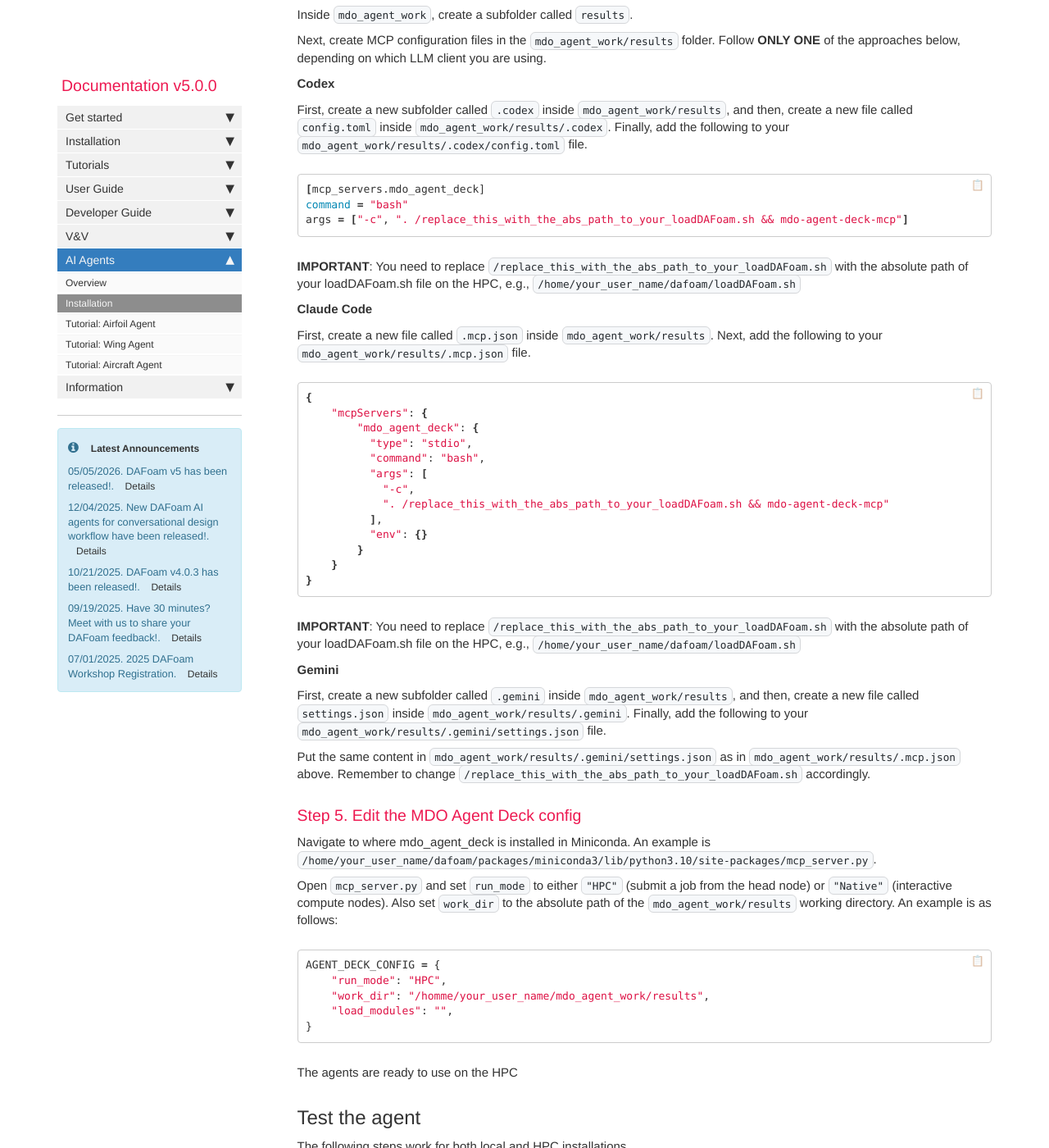
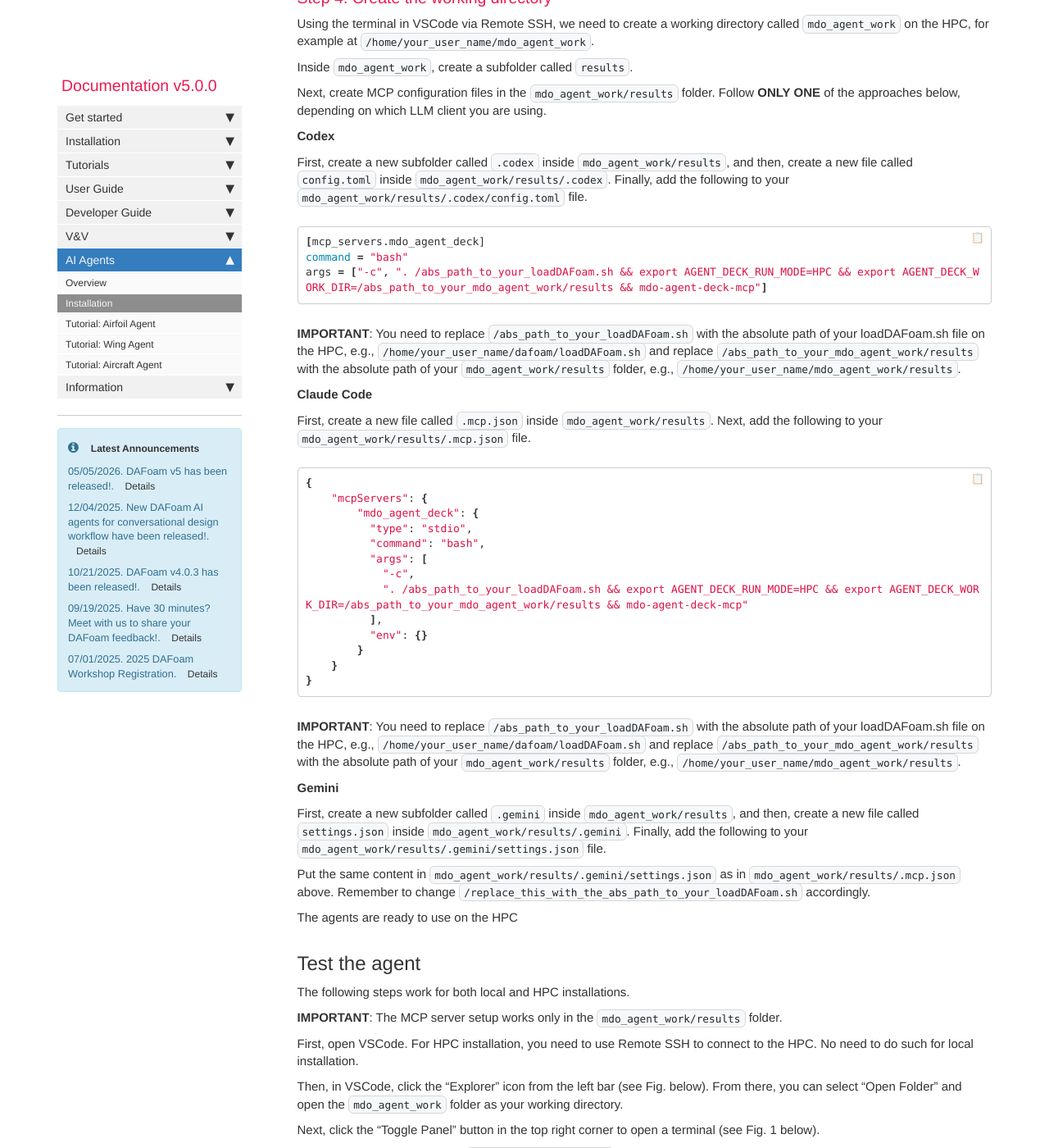
Before and after one commit to DAFoam/DAFoam.github.io, a Jekyll site: the page built from pages/mydoc/mydoc_ai_assistant_installation.md, in a window 1280 px wide and 1400 px high, scrolled down 2755 px. Shown: the whole window at 82% size. Built offline with Jekyll 4.4.1, drawn with Linux system fonts in a browser that asks for light colours; comment, search, counter and statistics services are not loaded; some of the changed text lies outside the part shown.

Commit message:
content update

````diff
--- a/pages/mydoc/mydoc_ai_assistant_installation.md
+++ b/pages/mydoc/mydoc_ai_assistant_installation.md
@@ -121,10 +123,10 @@ First, create a new subfolder called `.codex` inside `mdo_agent_work/results`, a
 ```bash
 [mcp_servers.mdo_agent_deck]
 command = "bash"
-args = ["-c", ". /replace_this_with_the_abs_path_to_your_loadDAFoam.sh && mdo-agent-deck-mcp"]
+args = ["-c", ". /abs_path_to_your_loadDAFoam.sh && export AGENT_DECK_RUN_MODE=HPC && export AGENT_DECK_WORK_DIR=/abs_path_to_your_mdo_agent_work/results && mdo-agent-deck-mcp"]
 ```
 
-**IMPORTANT**: You need to replace `/replace_this_with_the_abs_path_to_your_loadDAFoam.sh` with the absolute path of your loadDAFoam.sh file on the HPC, e.g., `/home/your_user_name/dafoam/loadDAFoam.sh`
+**IMPORTANT**: You need to replace `/abs_path_to_your_loadDAFoam.sh` with the absolute path of your loadDAFoam.sh file on the HPC, e.g., `/home/your_user_name/dafoam/loadDAFoam.sh` and replace `/abs_path_to_your_mdo_agent_work/results` with the absolute path of your `mdo_agent_work/results` folder, e.g., `/home/your_user_name/mdo_agent_work/results`.
 
 **Claude Code**
 
@@ -138,7 +140,7 @@ First, create a new file called `.mcp.json` inside `mdo_agent_work/results`. Nex
           "command": "bash",
           "args": [
             "-c",
-            ". /replace_this_with_the_abs_path_to_your_loadDAFoam.sh && mdo-agent-deck-mcp"
+            ". /abs_path_to_your_loadDAFoam.sh && export AGENT_DECK_RUN_MODE=HPC && export AGENT_DECK_WORK_DIR=/abs_path_to_your_mdo_agent_work/results && mdo-agent-deck-mcp"
           ],
           "env": {}
         }
@@ -146,7 +148,7 @@ First, create a new file called `.mcp.json` inside `mdo_agent_work/results`. Nex
 }
 ```
 
-**IMPORTANT**: You need to replace `/replace_this_with_the_abs_path_to_your_loadDAFoam.sh` with the absolute path of your loadDAFoam.sh file on the HPC, e.g., `/home/your_user_name/dafoam/loadDAFoam.sh`
+**IMPORTANT**: You need to replace `/abs_path_to_your_loadDAFoam.sh` with the absolute path of your loadDAFoam.sh file on the HPC, e.g., `/home/your_user_name/dafoam/loadDAFoam.sh` and replace `/abs_path_to_your_mdo_agent_work/results` with the absolute path of your `mdo_agent_work/results` folder, e.g., `/home/your_user_name/mdo_agent_work/results`.
 
 
 **Gemini**
@@ -155,20 +157,6 @@ First, create a new subfolder called `.gemini` inside `mdo_agent_work/results`,
 
 Put the same content in `mdo_agent_work/results/.gemini/settings.json` as in `mdo_agent_work/results/.mcp.json` above. Remember to change `/replace_this_with_the_abs_path_to_your_loadDAFoam.sh` accordingly.
 
-
-### Step 5. Edit the MDO Agent Deck config
-
-Navigate to where mdo_agent_deck is installed in Miniconda. An example is `/home/your_user_name/dafoam/packages/miniconda3/lib/python3.10/site-packages/mcp_server.py`.
-
-Open `mcp_server.py` and set `run_mode` to either `"HPC"` (submit a job from the head node) or `"Native"` (interactive compute nodes). Also set `work_dir` to the absolute path of the `mdo_agent_work/results` working directory. An example is as follows:
-
-```python
-AGENT_DECK_CONFIG = {
-    "run_mode": "HPC",
-    "work_dir": "/homme/your_user_name/mdo_agent_work/results",
-    "load_modules": "",
-}
-```
 
 The agents are ready to use on the HPC
 
````
Also changed, not shown: other parts of pages/mydoc/mydoc_ai_assistant_installation.md (+2 -0 lines), pages/mydoc/mydoc_ai_assistant_overview.md (+0 -2 lines).
